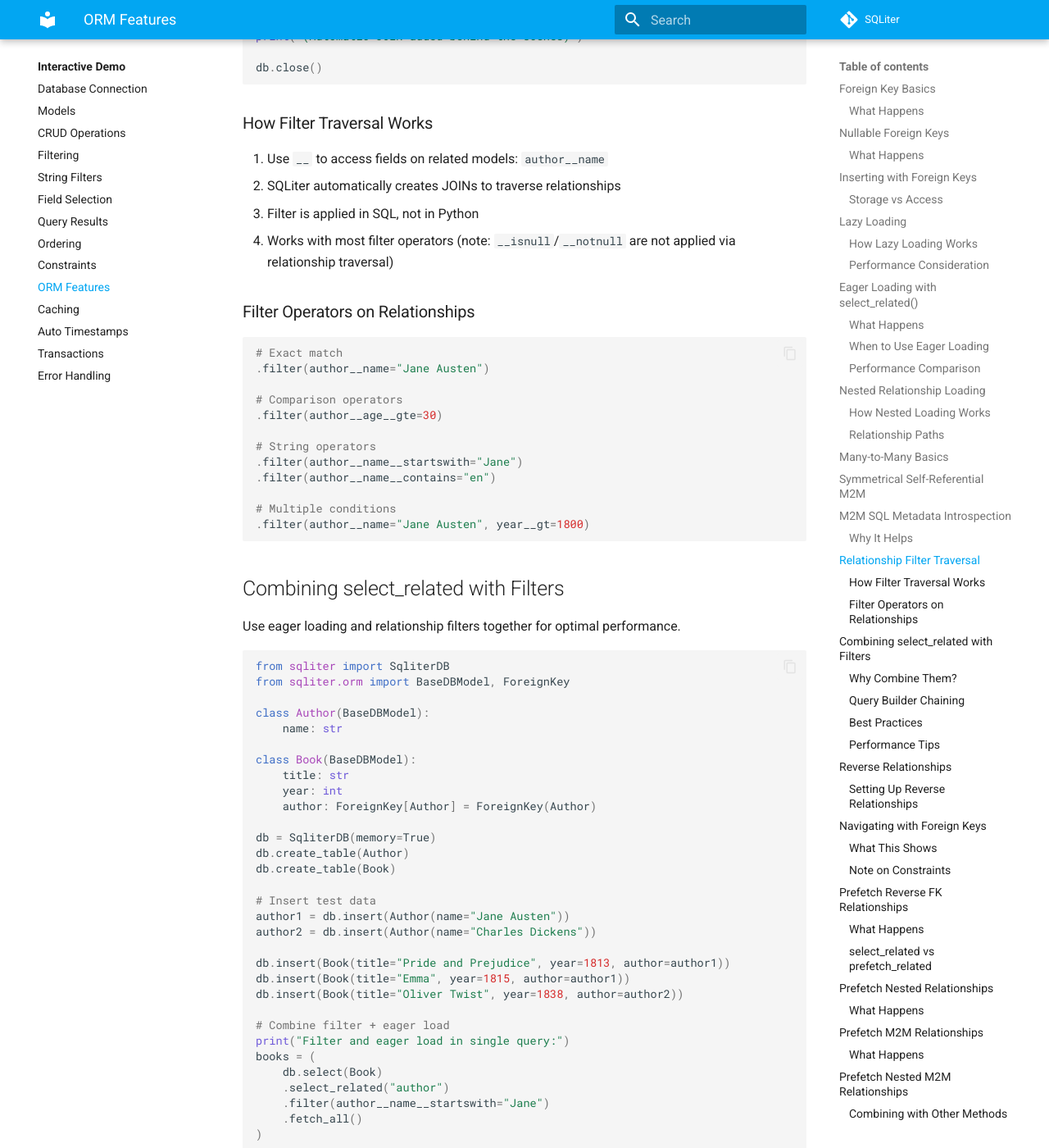
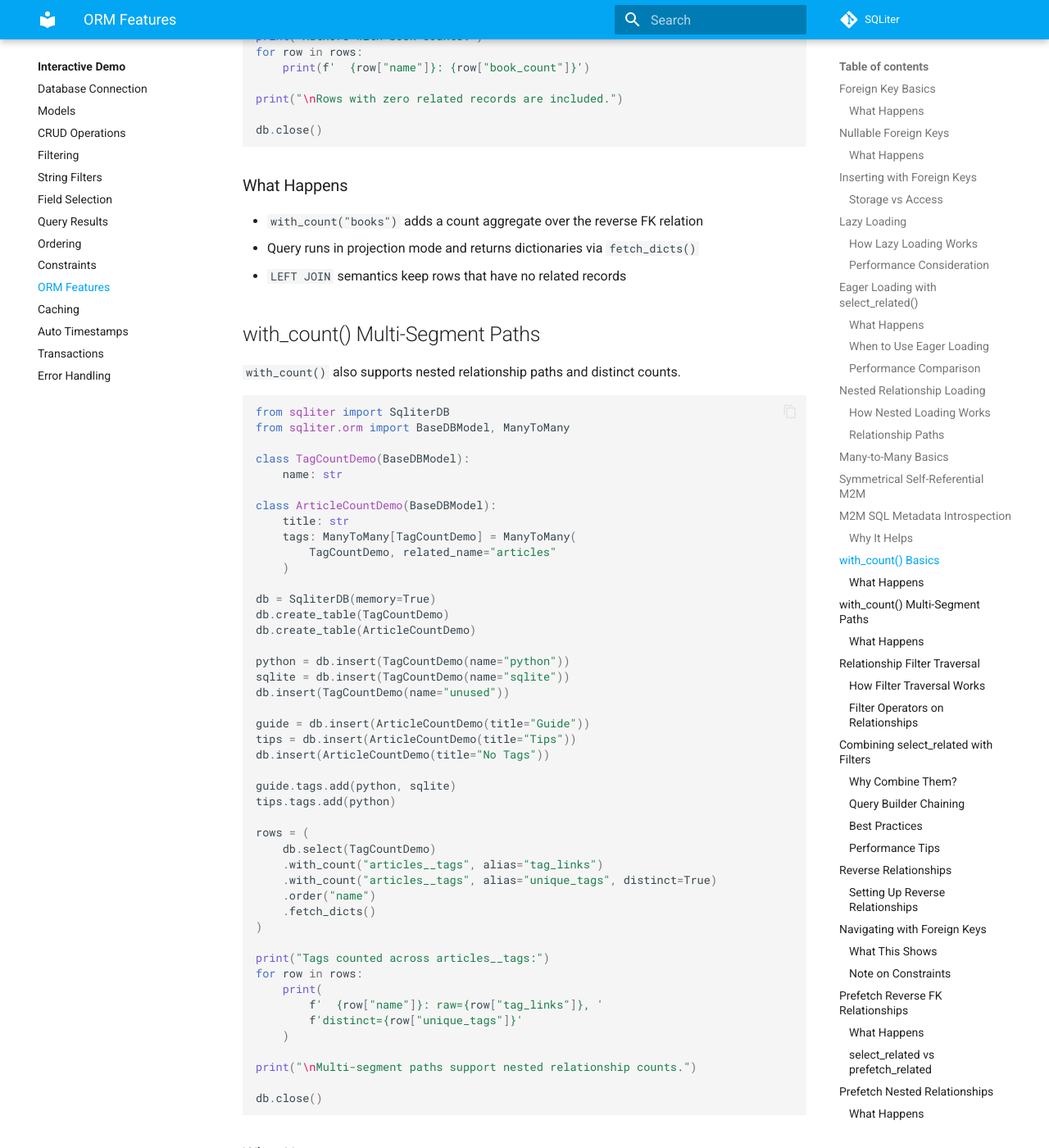
Before and after one commit to seapagan/sqliter-py, an MkDocs documentation site: the page built from docs/tui-demo/orm.md, in a window 1280 px wide and 1400 px high, scrolled down 9728 px. Shown: the whole window at 82% size. Built offline with MkDocs 1.6.1 and Material for MkDocs 9.7.7, drawn with Linux system fonts in a browser that asks for light colours; plug-ins that fetch from the network failed and are left out; comment, search, counter and statistics services are not loaded; some of the changed text lies outside the part shown.

Commit message:
Add with_count multi-segment ORM demo and docs

````diff
--- a/docs/tui-demo/orm.md
+++ b/docs/tui-demo/orm.md
@@ -442,6 +442,119 @@ db.close()
 - Avoid hardcoding junction and foreign-key column names
 - Keep ad-hoc reporting SQL aligned with ORM naming
 - Use the same metadata from descriptor and manager access
+
+## with_count() Basics
+
+Use `with_count()` to return relationship counts in projection mode.
+
+```python
+# --8<-- [start:with-count-basic]
+from sqliter import SqliterDB
+from sqliter.orm import BaseDBModel, ForeignKey
+
+class AuthorCountDemo(BaseDBModel):
+    name: str
+
+class BookCountDemo(BaseDBModel):
+    title: str
+    author: ForeignKey[AuthorCountDemo] = ForeignKey(
+        AuthorCountDemo, related_name="books"
+    )
+
+db = SqliterDB(memory=True)
+db.create_table(AuthorCountDemo)
+db.create_table(BookCountDemo)
+
+alice = db.insert(AuthorCountDemo(name="Alice"))
+bob = db.insert(AuthorCountDemo(name="Bob"))
+db.insert(AuthorCountDemo(name="No Books"))
+
+db.insert(BookCountDemo(title="A1", author=alice))
+db.insert(BookCountDemo(title="A2", author=alice))
+db.insert(BookCountDemo(title="B1", author=bob))
+
+rows = (
+    db.select(AuthorCountDemo)
+    .with_count("books", alias="book_count")
+    .order("name")
+    .fetch_dicts()
+)
+
+print("Authors with book counts:")
+for row in rows:
+    print(f'  {row["name"]}: {row["book_count"]}')
+
+print("\nRows with zero related records are included.")
+
+db.close()
+# --8<-- [end:with-count-basic]
+```
+
+### What Happens
+
+- `with_count("books")` adds a count aggregate over the reverse FK relation
+- Query runs in projection mode and returns dictionaries via `fetch_dicts()`
+- `LEFT JOIN` semantics keep rows that have no related records
+
+## with_count() Multi-Segment Paths
+
+`with_count()` also supports nested relationship paths and distinct counts.
+
+```python
+# --8<-- [start:with-count-multi-segment]
+from sqliter import SqliterDB
+from sqliter.orm import BaseDBModel, ManyToMany
+
+class TagCountDemo(BaseDBModel):
+    name: str
+
+class ArticleCountDemo(BaseDBModel):
+    title: str
+    tags: ManyToMany[TagCountDemo] = ManyToMany(
+        TagCountDemo, related_name="articles"
+    )
+
+db = SqliterDB(memory=True)
+db.create_table(TagCountDemo)
+db.create_table(ArticleCountDemo)
+
+python = db.insert(TagCountDemo(name="python"))
+sqlite = db.insert(TagCountDemo(name="sqlite"))
+db.insert(TagCountDemo(name="unused"))
+
+guide = db.insert(ArticleCountDemo(title="Guide"))
+tips = db.insert(ArticleCountDemo(title="Tips"))
+db.insert(ArticleCountDemo(title="No Tags"))
+
+guide.tags.add(python, sqlite)
+tips.tags.add(python)
+
+rows = (
+    db.select(TagCountDemo)
+    .with_count("articles__tags", alias="tag_links")
+    .with_count("articles__tags", alias="unique_tags", distinct=True)
+    .order("name")
+    .fetch_dicts()
+)
+
+print("Tags counted across articles__tags:")
+for row in rows:
+    print(
+        f'  {row["name"]}: raw={row["tag_links"]}, '
+        f'distinct={row["unique_tags"]}'
+    )
+
+print("\nMulti-segment paths support nested relationship counts.")
+
+db.close()
+# --8<-- [end:with-count-multi-segment]
+```
+
+### What Happens
+
+- Path `articles__tags` traverses two relationship segments before counting
+- Raw count (`distinct=False`) reflects joined row multiplicity
+- Distinct count (`distinct=True`) deduplicates terminal related rows
 
 ## Relationship Filter Traversal
 
````
Also changed, not shown: docs/tui-demo/index.md (+2 -1 lines), 1 other file.
